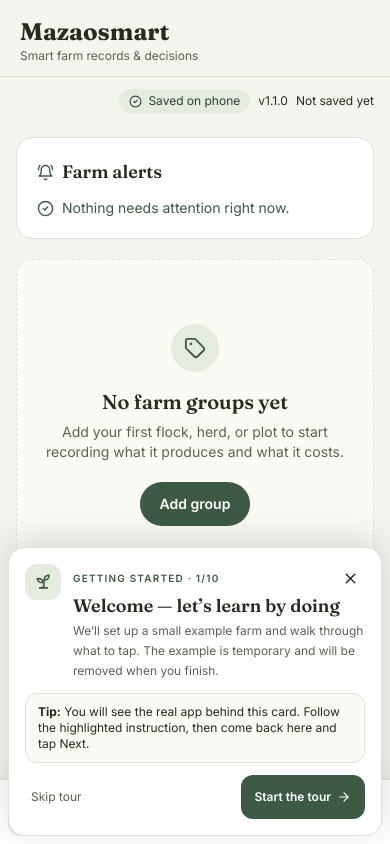
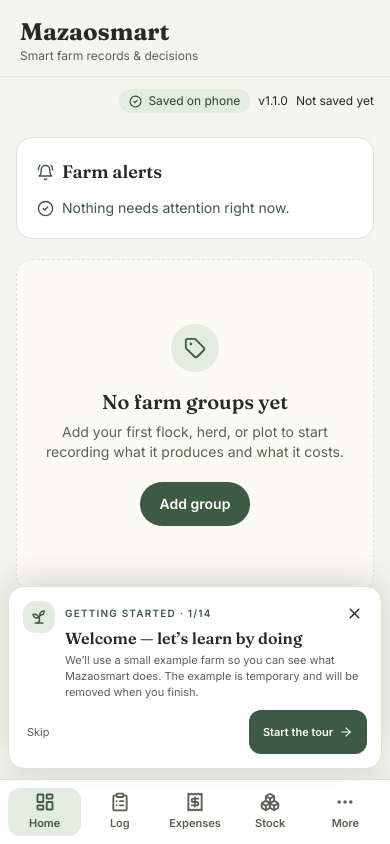
Before and after one commit to makosa-irvin/farm-mvp-app, a React (Vite) app: page / in a window 390 px wide. Built offline with nearby package versions, Linux system fonts and the light colour scheme.

Commit message:
Improve mobile onboarding guidance and target highlighting

```diff
--- a/src/components/OnboardingTour.jsx
+++ b/src/components/OnboardingTour.jsx
@@ -3,42 +3,58 @@
 
 const STORAGE_KEY = 'mazao-onboarding-completed';
 
-/**
- * Compact, learn-by-doing onboarding for first-time farmers.
- * The application remains fully visible and usable behind a small bottom
- * sheet; no dark overlay or screenshot-like tour is used on mobile.
- */
+const steps = [
+  { title: 'Welcome — let’s learn by doing', body: 'We’ll use a small example farm so you can see what Mazaosmart does. The example is temporary and will be removed when you finish.', icon: Sprout, tab: 'dashboard', target: null, mode: 'next' },
+  { title: 'Start with a farm group', body: 'Tap More in the bottom menu. Then choose Farm groups. Farm groups are things you manage, like a layer house, dairy cows or a tomato plot.', icon: Home, tab: 'dashboard', target: 'nav-more', mode: 'tap', targetLabel: 'Tap More' },
+  { title: 'Choose Farm groups', body: 'Now tap Farm groups in the menu that opened. We will show you an example group so you can see where your farm groups are managed.', icon: Home, tab: 'units', target: 'more-units', mode: 'tap', targetLabel: 'Tap Farm groups' },
+  { title: 'Add your stock', body: 'Tap Stock in the bottom menu. Stock is what you have on the farm — for example feed, seed, fertilizer or medicine.', icon: Boxes, tab: 'inventory', target: 'nav-inventory', mode: 'tap', targetLabel: 'Tap Stock' },
+  { title: 'Record money you spend', body: 'Tap Expenses. Enter what you paid and what it was for. You can also link the expense to a farm group or stock item.', icon: Wallet, tab: 'expenses', target: 'nav-expenses', mode: 'tap', targetLabel: 'Tap Expenses' },
+  { title: 'Record what happened today', body: 'Tap Log. This is your daily farm notebook — record what you produced, lost or used today.', icon: ClipboardList, tab: 'log', target: 'nav-log', mode: 'tap', targetLabel: 'Tap Log' },
+  { title: 'See your farm at a glance', body: 'You are already on Home. Look at the example cards below to see how the records you entered become a simple farm overview.', icon: Home, tab: 'dashboard', target: 'nav-dashboard', mode: 'next', targetLabel: 'Next' },
+  { title: 'Understand your trends', body: 'Tap More, then Analytics. This turns your records into simple trends and comparisons so you can see how the farm is doing.', icon: BarChart3, tab: 'analytics', target: 'nav-more', mode: 'tap', targetLabel: 'Tap More' },
+  { title: 'Open Analytics', body: 'Choose Analytics from the menu. The example data is already populated so you can see what this page is for.', icon: BarChart3, tab: 'analytics', target: 'more-analytics', mode: 'tap', targetLabel: 'Tap Analytics' },
+  { title: 'View your reports', body: 'Now tap More again, then Reports. Reports bring the important farm numbers together in one place.', icon: ClipboardList, tab: 'reports', target: 'nav-more', mode: 'tap', targetLabel: 'Tap More' },
+  { title: 'Open Reports', body: 'Choose Reports from the menu. The example gives the report something useful to show.', icon: ClipboardList, tab: 'reports', target: 'more-reports', mode: 'tap', targetLabel: 'Tap Reports' },
+  { title: 'Settings & backup', body: 'Finally, tap More and open Settings. This is where you can back up and restore your farm records.', icon: Settings, tab: 'settings', target: 'nav-more', mode: 'tap', targetLabel: 'Tap More' },
+  { title: 'Open Settings', body: 'Choose Settings. Make a backup regularly so your farm records are safe.', icon: Settings, tab: 'settings', target: 'more-settings', mode: 'tap', targetLabel: 'Tap Settings' },
+  { title: 'You’re ready', body: 'The example farm will now be removed. Your real records will not be touched. Start with your first farm group and record what happens each day.', icon: Sprout, tab: 'dashboard', target: null, mode: 'finish', targetLabel: 'Start using Mazaosmart' },
+];
+
+/** Mobile-first learn-by-doing onboarding. The bottom sheet sits above the
+ * persistent mobile navigation, while the current navigation target receives
+ * a visible focus treatment instead of dimming the application. */
 export default function OnboardingTour({ farm, onNavigate, onReset }) {
   const [open, setOpen] = useState(() => localStorage.getItem(STORAGE_KEY) !== 'true');
   const [step, setStep] = useState(0);
   const [examplesReady, setExamplesReady] = useState(false);
 
   useEffect(() => {
-    const showTour = () => {
-      setStep(0);
-      setExamplesReady(true);
-      setOpen(true);
-      onNavigate('dashboard');
-    };
+    const showTour = () => { setStep(0); setExamplesReady(false); setOpen(true); onNavigate('dashboard'); };
     window.addEventListener('mazao-show-onboarding', showTour);
     return () => window.removeEventListener('mazao-show-onboarding', showTour);
   }, [onNavigate]);
 
+  useEffect(() => {
+    if (!open || !steps[step].target) return undefined;
+    const target = document.querySelector(`[data-tour="${steps[step].target}"]`);
+    if (!target) return undefined;
+    target.classList.add('mazao-tour-target');
+    target.scrollIntoView({ block: 'nearest', inline: 'nearest', behavior: 'smooth' });
+    const onClick = () => {
+      if (steps[step].mode !== 'tap') return;
+      window.setTimeout(() => {
+        const nextStep = step + 1;
+        if (nextStep < steps.length) {
+          setStep(nextStep);
+          onNavigate(steps[nextStep].tab);
+        }
+      }, 120);
+    };
+    target.addEventListener('click', onClick);
+    return () => { target.classList.remove('mazao-tour-target'); target.removeEventListener('click', onClick); };
+  }, [open, step, onNavigate]);
+
   if (!open) return null;
-
-  const steps = [
-    { title: 'Welcome — let’s learn by doing', body: 'We’ll set up a small example farm and walk through what to tap. The example is temporary and will be removed when you finish.', icon: Sprout, tab: 'dashboard' },
-    { title: '1. Add a farm group', body: 'Tap More → Farm groups. Add something you manage, such as “Layer House A”, “My Dairy Cows”, or “Tomato Plot”. This is where your records start.', icon: Home, tab: 'units', action: 'Open Farm groups' },
-    { title: '2. Add your stock', body: 'Tap More → Stock. Add things you keep on the farm, such as feed, seed, fertilizer or medicine. Enter what you have now.', icon: Boxes, tab: 'inventory', action: 'Open Stock' },
-    { title: '3. Record money you spend', body: 'Tap Expenses. Enter what you paid, what it was for, and optionally which farm group it belongs to. You do not need accounting knowledge.', icon: Wallet, tab: 'expenses', action: 'Open Expenses' },
-    { title: '4. Record what happened today', body: 'Tap Log. Choose your farm group and record what you produced, lost, or used. This is your daily farm notebook.', icon: ClipboardList, tab: 'log', action: 'Open Daily Log' },
-    { title: '5. See your farm at a glance', body: 'Now look at Home. The example records make the dashboard useful: production, costs, stock and farm alerts have something to show.', icon: Home, tab: 'dashboard', action: 'Show me the dashboard' },
-    { title: '6. Understand the bigger picture', body: 'Analytics turns your records into simple trends and comparisons. Reports give you a useful summary you can review or share.', icon: BarChart3, tab: 'analytics', action: 'Show Analytics' },
-    { title: '7. Reports', body: 'Reports bring the important numbers together. Think of this as your farm’s printable summary — not an accounting exam.', icon: ClipboardList, tab: 'reports', action: 'Show Reports' },
-    { title: '8. Settings & backup', body: 'Settings is where you can back up your records, restore them, and manage important app options. Make a backup regularly.', icon: Settings, tab: 'settings', action: 'Open Settings' },
-    { title: 'You’re ready', body: 'The example farm will now be removed. Your real records will not be touched. Start with your first farm group, then record what happens each day.', icon: Sprout, tab: 'dashboard', action: 'Start using Mazaosmart' },
-  ];
-
   const current = steps[step];
   const Icon = current.icon;
 
@@ -50,18 +66,8 @@
   }
 
   function next() {
-    if (step === 0 && !examplesReady) setExamplesReady(true);
-    if (step === 0) {
-      farm.seedTutorialData();
-      setExamplesReady(true);
-      setStep(1);
-      onNavigate('units');
-      return;
-    }
-    if (step === steps.length - 1) {
-      finish(true);
-      return;
-    }
+    if (step === 0) { farm.seedTutorialData(); setExamplesReady(true); }
+    if (step === steps.length - 1) { finish(true); return; }
     const nextStep = step + 1;
     setStep(nextStep);
     onNavigate(steps[nextStep].tab);
@@ -75,41 +81,20 @@
   }
 
   return (
-    <div className="fixed inset-x-0 bottom-0 z-[100] px-2 pb-[calc(env(safe-area-inset-bottom)+0.5rem)] sm:px-4" role="dialog" aria-modal="false" aria-labelledby="mazao-onboarding-title">
-      <section className="mx-auto w-full max-w-2xl rounded-2xl sm:rounded-3xl p-4 sm:p-5 shadow-[0_-8px_35px_rgba(0,0,0,0.14)]" style={{ background: 'var(--surface)', color: 'var(--ink)', border: '1px solid var(--line)' }}>
-        <div className="flex items-start gap-3">
-          <div className="w-9 h-9 sm:w-10 sm:h-10 rounded-xl flex items-center justify-center shrink-0" style={{ background: 'var(--forest-tint)', color: 'var(--forest)' }}><Icon size={19} /></div>
+    <div className="fixed inset-x-0 bottom-[calc(4.7rem+env(safe-area-inset-bottom))] z-[100] px-2 sm:bottom-4 sm:px-4" role="dialog" aria-modal="false" aria-labelledby="mazao-onboarding-title">
+      <section className="mx-auto w-full max-w-2xl rounded-2xl sm:rounded-3xl p-3.5 sm:p-5 shadow-[0_-8px_35px_rgba(0,0,0,0.14)]" style={{ background: 'var(--surface)', color: 'var(--ink)', border: '1px solid var(--line)' }}>
+        <div className="flex items-start gap-2.5">
+          <div className="w-8 h-8 sm:w-10 sm:h-10 rounded-xl flex items-center justify-center shrink-0" style={{ background: 'var(--forest-tint)', color: 'var(--forest)' }}><Icon size={18} /></div>
           <div className="min-w-0 flex-1">
-            <div className="flex items-center justify-between gap-2">
-              <div className="text-[10px] sm:text-xs font-semibold uppercase tracking-[0.12em]" style={{ color: 'var(--forest)' }}>Getting started · {step + 1}/{steps.length}</div>
-              <button type="button" onClick={() => finish(false)} className="p-1.5 rounded-lg shrink-0" aria-label="Close tutorial"><X size={17} /></button>
-            </div>
-            <h2 id="mazao-onboarding-title" className="font-display text-lg sm:text-xl font-semibold leading-tight mt-0.5">{current.title}</h2>
-            <p className="text-xs sm:text-sm leading-5 mt-1" style={{ color: 'var(--ink-soft)' }}>{current.body}</p>
+            <div className="flex items-center justify-between gap-2"><div className="text-[10px] sm:text-xs font-semibold uppercase tracking-[0.12em]" style={{ color: 'var(--forest)' }}>Getting started · {step + 1}/{steps.length}</div><button type="button" onClick={() => finish(false)} className="p-1 rounded-lg shrink-0" aria-label="Close tutorial"><X size={17} /></button></div>
+            <h2 id="mazao-onboarding-title" className="font-display text-base sm:text-xl font-semibold leading-tight mt-0.5">{current.title}</h2>
+            <p className="text-[11px] sm:text-sm leading-4 sm:leading-5 mt-1" style={{ color: 'var(--ink-soft)' }}>{current.body}</p>
           </div>
         </div>
-
-        {step === 0 && (
-          <div className="mt-3 rounded-xl px-3 py-2.5 text-xs" style={{ background: 'var(--surface-alt)', border: '1px solid var(--line)' }}>
-            <strong>Tip:</strong> You will see the real app behind this card. Follow the highlighted instruction, then come back here and tap Next.
-          </div>
-        )}
-
-        {step >= 5 && step <= 7 && (
-          <div className="mt-3 flex gap-1.5" aria-label="Example data loaded">
-            {['50 layers', '30 trays', 'KSh 5,250 costs', '50 kg stock'].map((item) => <span key={item} className="text-[10px] sm:text-xs px-2 py-1 rounded-full" style={{ background: 'var(--forest-tint)', color: 'var(--forest)' }}>{item}</span>)}
-          </div>
-        )}
-
-        <div className="flex items-center justify-between gap-2 mt-3">
-          <button type="button" onClick={() => finish(false)} className="text-xs sm:text-sm px-1.5 py-2" style={{ color: 'var(--ink-soft)' }}>Skip tour</button>
-          <div className="flex items-center gap-1.5">
-            {step > 0 && <button type="button" onClick={back} className="btn-ghost rounded-xl px-3 py-2 text-xs sm:text-sm inline-flex items-center gap-1"><ArrowLeft size={14} /> Back</button>}
-            <button type="button" onClick={next} className="btn-primary rounded-xl px-3.5 py-2 text-xs sm:text-sm inline-flex items-center gap-1.5">
-              {step === 0 ? 'Start the tour' : current.action || 'Next'}
-              {step !== steps.length - 1 && <ArrowRight size={14} />}
-            </button>
-          </div>
+        {examplesReady && step >= 6 && step <= 10 && <div className="mt-2.5 flex gap-1.5 overflow-x-auto" aria-label="Example data loaded">{['50 layers', '30 trays', 'KSh 5,250 costs', '50 kg stock'].map((item) => <span key={item} className="text-[9px] sm:text-xs px-2 py-1 rounded-full whitespace-nowrap" style={{ background: 'var(--forest-tint)', color: 'var(--forest)' }}>{item}</span>)}</div>}
+        <div className="flex items-center justify-between gap-2 mt-2.5">
+          <button type="button" onClick={() => finish(false)} className="text-[11px] sm:text-sm px-1 py-2" style={{ color: 'var(--ink-soft)' }}>Skip</button>
+          <div className="flex items-center gap-1.5">{step > 0 && <button type="button" onClick={back} className="btn-ghost rounded-xl px-2.5 py-2 text-[11px] sm:text-sm inline-flex items-center gap-1"><ArrowLeft size={14} /> Back</button>}<button type="button" onClick={next} disabled={current.mode === 'tap'} className="btn-primary rounded-xl px-3.5 py-2 text-[11px] sm:text-sm inline-flex items-center gap-1.5 disabled:opacity-50 disabled:cursor-default">{current.mode === 'tap' ? current.targetLabel : current.mode === 'finish' ? current.targetLabel : step === 0 ? 'Start the tour' : 'Next'}{current.mode !== 'finish' && <ArrowRight size={14} />}</button></div>
         </div>
       </section>
     </div>
```
